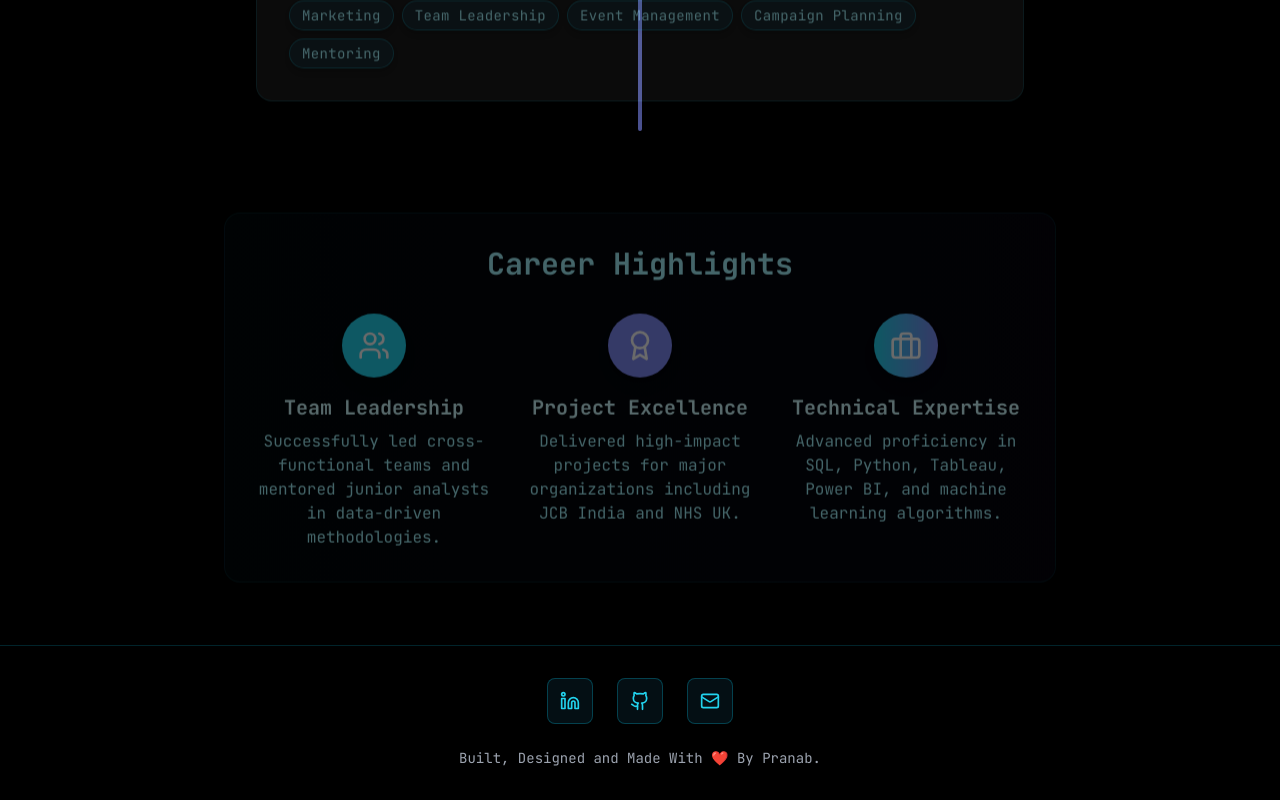
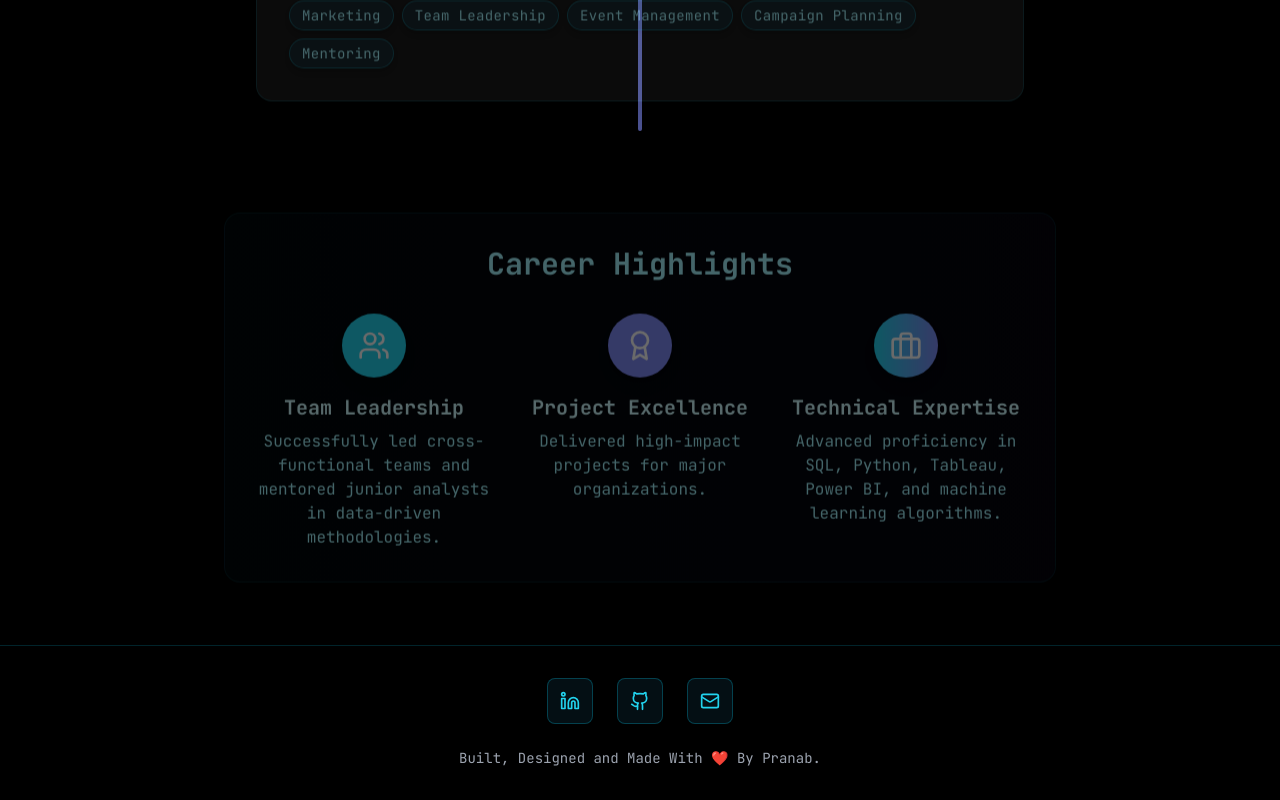
Before and after one commit to pranabdash08/Pranab-Portfolio, a React (Vite) app: page /experience in a window 1280 px wide. Shown: the part 4371-5171 px from the top of the page. Built offline with nearby package versions, Linux system fonts and the light colour scheme.

Commit message:
Update ExperiencePage.tsx

```diff
--- a/src/pages/ExperiencePage.tsx
+++ b/src/pages/ExperiencePage.tsx
@@ -222,7 +222,7 @@ const ExperiencePage = () => {
                   Project Excellence
                 </h3>
                 <p className="text-cyan-200 font-mono">
-                  Delivered high-impact projects for major organizations including JCB India and NHS UK.
+                  Delivered high-impact projects for major organizations.
                 </p>
               </div>
               <div className="text-center">
```
